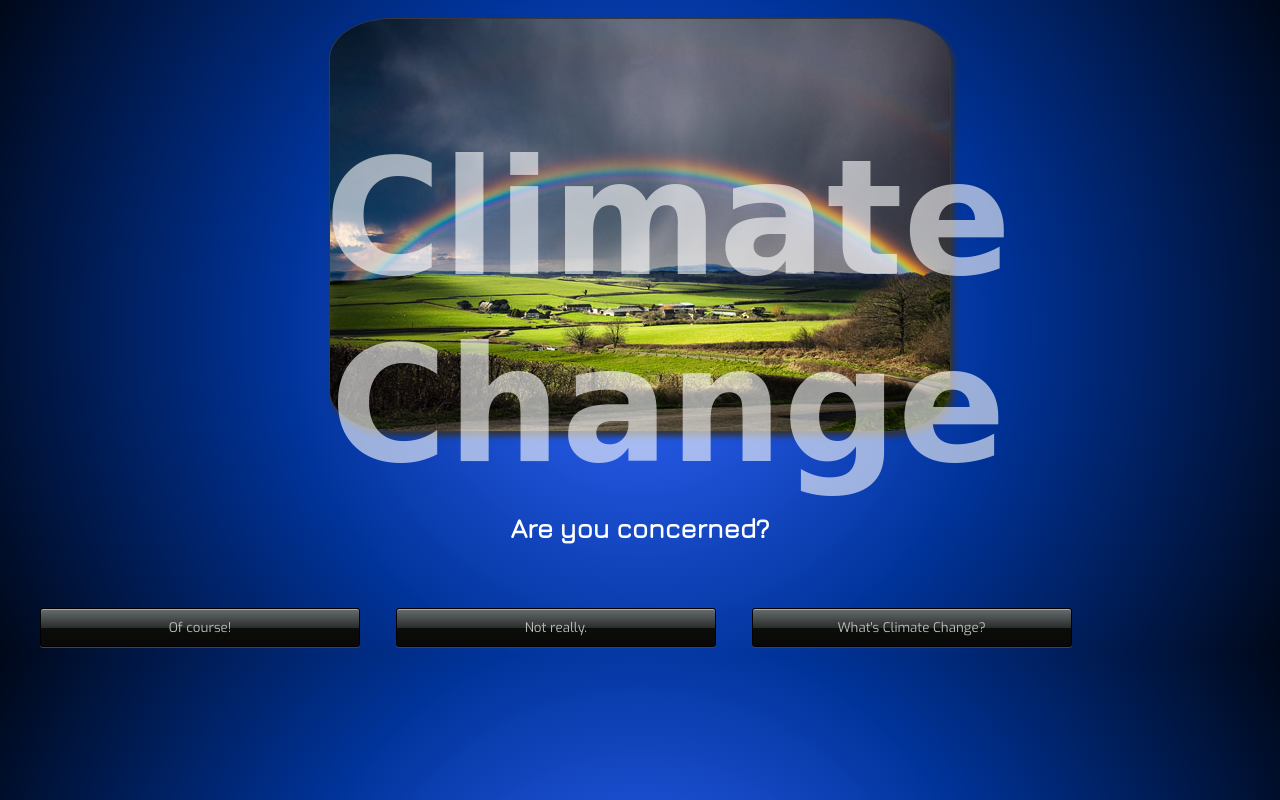
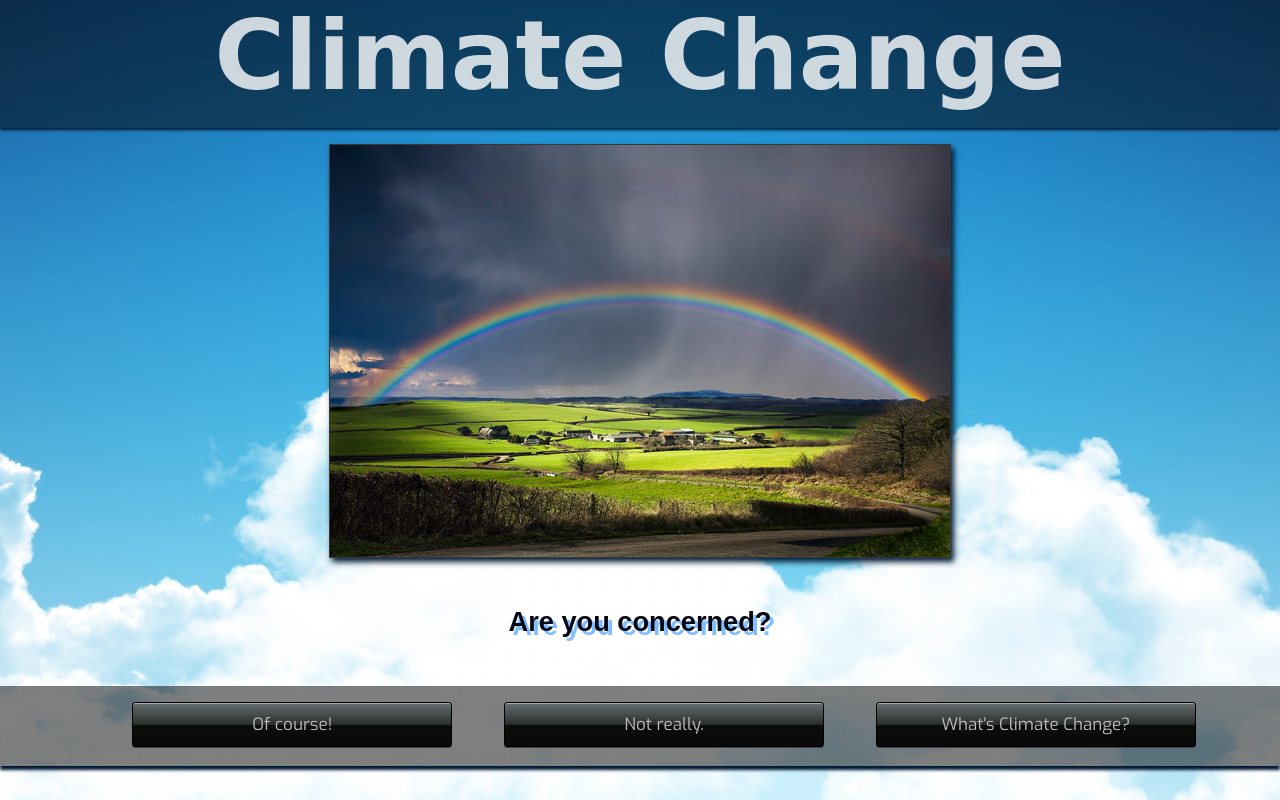
Before and after one commit to akwaltz/Climate-Fun, a plain HTML site: page index.html in a window 1280 px wide. Drawn offline with nearby package versions, Linux system fonts and the light colour scheme; a web font is replaced by a local one.

Commit message:
Update
Removed 2nd button turn; changed layout; fine-tuned CSS and jquery

```diff
--- a/index.html
+++ b/index.html
@@ -5,22 +5,24 @@
 
 	<link rel="stylesheet" type="text/css" href="style.css" />
 	<script src="http://code.jquery.com/jquery-1.10.2.js"></script>
-	<script src="http://code.jquery.com/ui/1.11.4/jquery-ui.js"></script>
 
 	<!-- fonts -->
 	<link href='https://fonts.googleapis.com/css?family=Exo|Special+Elite|Jura|Homenaje|Gruppo|Megrim' rel='stylesheet' type='text/css'>
 </head>
 
 <body>
-	<h1 id="title">Climate Change<h1>
+	<div class="container">
+		<h1 id="title">Climate Change<h1>
+	</div>
 
-	<img id="image" src="images/rainbow.jpg" />
-	<h1 id="autoResponse"></h1>
-	<h1 id="mainQ"></h1>
-	<div class="container">
-		<button id="choice1" class="unselected"></button>
-		<button id="choice2" class="unselected"></button>
-		<button id="choice3" onclick="click3()" class="unselected"></button>
+	<div id="main">
+		<img id="image" src="images/rainbow.jpg" />
+		<h1 id="mainQ"></h1>
+		<div class="btnContainer">
+			<button id="choice1" class="confirm" data-image="tree.jpg"></button>
+			<button id="choice2" class="confirm" data-image="deniers.jpg"></button>
+			<button id="choice3" class="confirm" onclick="click3()" data-image="slap.jpg"></button>
+		</div>
 	</div>
 
 	<script src="main.js"></script>
--- a/main.js
+++ b/main.js
@@ -12,52 +12,52 @@ $(document).ready(function(){
 	$("body").fadeIn("slow");
 });
 
+//1st button clicked
+$("#choice1").click(function() {
+	$(".btnContainer").fadeOut("slow");
 
-//1st question
-$("#choice1").click(function() {
 	$("#mainQ").fadeOut("slow", function() {
-		$("#mainQ").replaceWith("<h1 id='mainQ'>" + "Why are you concerned?" + "</h1>");
+		$("#mainQ").replaceWith("<h1 id='mainQ'>" + "Understand and do what you can." + "</h1>");
 		$("#mainQ").fadeIn('slow');
 	});
 
-	$("#choice1").text("The proof is all around us.");
-	$("#choice2").text("Not sure.");
-	$("#choice3").text("That's what everyone else says.");
+	$("#image").attr("src", "images/tree.jpg");
+
+	//redirects to infograph
+	//setTimeout("location.href = 'http://www.bloomberg.com/graphics/2015-whats-warming-the-world/?utm_source=The+Weekly+Pique&utm_campaign=cf7d4cd5ac-Episode+12%3A+Global+Warming&utm_medium=email&utm_term=0_4627876a86-cf7d4cd5ac-297062977';",3000);
 
 });
 
-//when the 2nd button is clicked
+//2nd button clicked
 $("#choice2").click(function(){
+	$(".btnContainer").fadeOut("slow");
+
 	$("#mainQ").fadeOut("slow", function() {
-		$("#mainQ").replaceWith("<h1 id='mainQ'>" + "Why are you not concerned?" + "</h1>");
+		$("#mainQ").replaceWith("<h1 id='mainQ'>" + "If you're not part of the solution, you're part of the problem." + "</h1>");
 		$("#mainQ").fadeIn("slow");
 	});
 
-	$("#autoResponse").show();
-	$("#autoResponse").text("Really?");
-
-	$("#choice1").text("The planet has it's phases.");
-	$("#choice2").text("Not sure.");
-	$("#choice3").text("I don't care.");
+	$("#image").attr("src", "images/deniers.jpg");
 
 });
 
-//when the 3rd button is clicked
+//3rd button clicked
 var click3 = function(){
-	$("button").fadeOut("slow");
-	$("#title").fadeOut("slow");
-	$("#mainQ").fadeOut("slow");
+	$(".btnContainer").fadeOut("slow");
+	$("#image").hide();
 
-	$("#autoResponse").text("WRONG!!");
-	$("#autoResponse").show();
+	$("#mainQ").fadeOut("slow", function() {
+		$("#mainQ").replaceWith("<h1 id='mainQ'>" + "NO!" + "</h1>");
+		$("#mainQ").fadeIn("slow");
+	});
 
-	/*  sound effect */
-	var slap = new Audio("sounds/Slap.wav"); // buffers automatically when created
-
+	// sound effect and picture change sync
+	var slap = new Audio("sounds/Slap.wav");
 	$("#image").delay(1000).queue(function(next) {
 		slap.play();
 	$(this).attr("src", "images/slap.jpg"); next(); });
+	$("#image").show();
 
 	//redirects to Wiki Climate Change
 	//setTimeout("location.href = 'https://en.wikipedia.org/wiki/Climate_change';",3000);
-}
+};
--- a/style.css
+++ b/style.css
@@ -9,58 +9,88 @@ font-family: 'Megrim', cursive;
 
 body{
 	font: normal 85% Arial, Helvetica, sans-serif;
-	background: radial-gradient(circle, #3366ff, #003399, #000819); /* Standard syntax */
-	color: #fff;
+	background-image: url("images/cloud.jpg"), radial-gradient(circle, #007acc, #003366);
+	background-position: center;
+	background-repeat: repeat-y;
+	background-blend-mode: screen, multiply;
+	margin: 0;
+	padding: 0;
 }
 
-#title {
-	margin-left: 3rem;
-	position: fixed;
-	display: block;
+.btnContainer {
+	width: 100%;
+	height: 5rem;
+	position: absolute;
+	background:#7f7f7f;
+	background:rgba(0,0,0,0.5);
+	margin: auto;
+	box-shadow: 0px 4px 3px #001933;
 	text-align: center;
-	font-size:10rem;
-	font-family: 'Megrim', cursive;
-	opacity: 0.6;
-	/*z-index: -1; */
-}
-#mainQ {
-	font-family: 'Jura', sans-serif;
-	color: #fff;
-	position: relative;
-	display: block;
-	text-align: center;
-	margin-top: 5rem;
-	margin-bottom: 3rem;
 }
 
-#autoResponse {
-	font-family: 'Jura', sans-serif;
-	color: #fff;
-	position: relative;
-	display: block;
-	text-align: center;
+.container {
+	width: 100%;
+	height: 8rem;
+	background:#7f7f7f;
+	background:rgba(0,0,0,0.5);
+	margin-bottom: 1rem;
+	box-shadow:0px 2px 3px #001933;
 }
 
 #image {
 	display: block;
 	margin: auto;
-	border-radius: 10%;
 	border:1px solid #383838;
-	box-shadow:3px 4px 6px #333333;
+	box-shadow:3px 4px 6px #001933;
 }
 
-div {
-	margin-right: auto;
-	margin-left: auto;
-	display: inline-block;
+#title {
+	margin-top: 0rem;
+	margin-bottom: 1.5rem;
+	display: block;
+	font-size:6rem;
+	color: #fff;
+	font-family: 'Megrim', cursive;
+	opacity: 0.8;
+	text-align: center;
+
 }
+#mainQ {
+	margin-top: 3rem;
+	margin-bottom: 3rem;
+	font-family: 'Gruppo', sans-serif;
+	text-shadow: 4px 4px #80bfff;
+	color: #030715;
+	display: block;
+	text-align: center;
+}
+
+/* button text hover effects */
+.confirm {
+	overflow-x: hidden;
+	overflow-y: hidden;
+	opacity: 1;
+
+	-webkit-transition: text-shadow 0.2s linear;
+    -moz-transition: text-shadow 0.2s linear;
+    -ms-transition: text-shadow 0.2s linear;
+    -o-transition: text-shadow 0.2s linear;
+    transition: text-shadow 0.2s linear;
+}
+
+.confirm:hover {
+    text-shadow: 0 0 10px cyan;
+}
+/*-----------------*/
 
 button{
 	font-family: 'Exo', sans-serif;
+	font-size: 17px;
 	width: 20rem;
 	border:thin solid black;
 	margin-top: 1rem;
-	margin-left: 2rem;
+	margin-left: 3rem;
+	display: fixed;
 	border-radius:3px;
 	padding:10px 30px;
 	color:#BBB;
@@ -74,7 +104,6 @@ button{
 	background: -ms-linear-gradient(top,  #676e70 0%,#2a2d2c 50%,#0a0e0a 51%,#0a0809 100%); /* IE10+ */
 	background: linear-gradient(to bottom,  #676e70 0%,#2a2d2c 50%,#0a0e0a 51%,#0a0809 100%); /* W3C */
 	filter: progid:DXImageTransform.Microsoft.gradient( startColorstr='#676e70', endColorstr='#0a0809',GradientType=0 ); /* IE6-9 */
-
 }
 
 button:hover{
@@ -93,10 +122,4 @@ button:active{
 	background: -ms-linear-gradient(top,  #202323 0%,#131414 50%,#000000 50%,#000000 100%); /* IE10+ */
 	background: linear-gradient(to bottom,  #202323 0%,#131414 50%,#000000 50%,#000000 100%); /* W3C */
 	filter: progid:DXImageTransform.Microsoft.gradient( startColorstr='#202323', endColorstr='#000000',GradientType=0 ); /* IE6-9 */
-
 }
-
-   /*------------------------------------------*/
-.selected {
-
-}
```
Also changed, not shown: images/cloud.jpg (added), images/tree.jpg (added).
